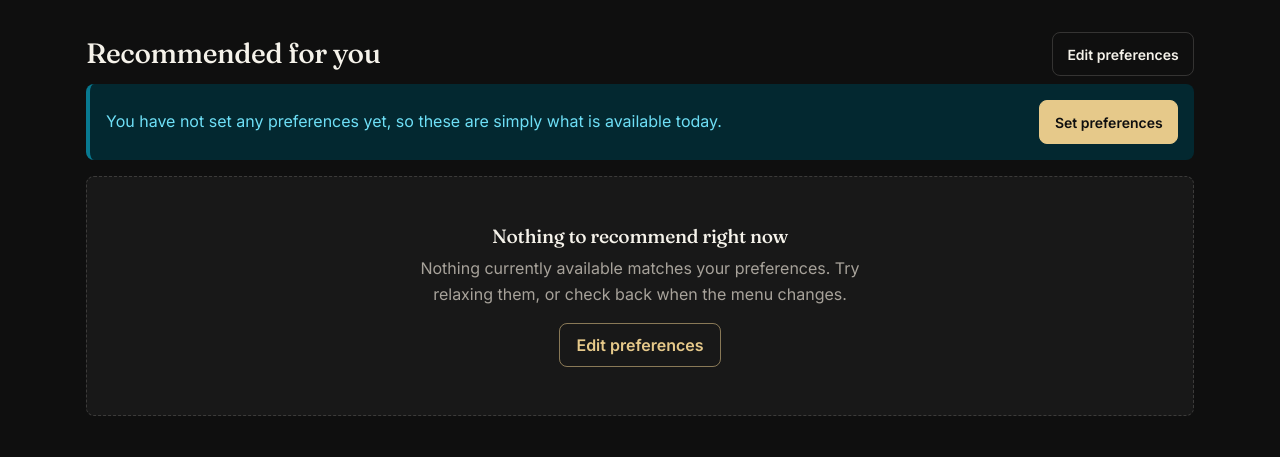
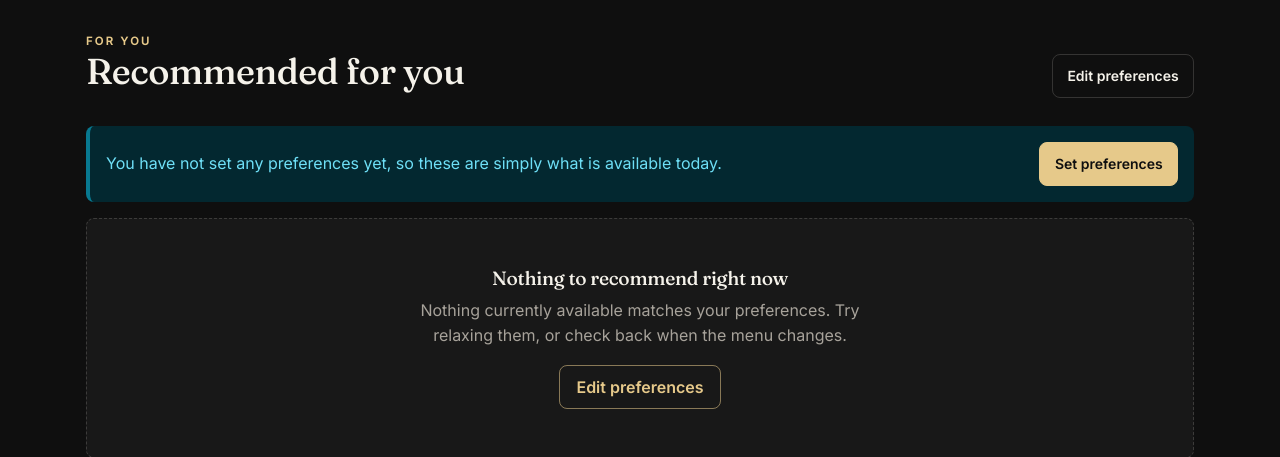
Before and after one commit to ayushrijal83-ops/QuickJunction, a Flask app: template app/templates/preferences/recommendations.html in a window 1280 px wide. Shown: the part 65-522 px from the top of the page. Run offline with Flask 3, Linux system fonts and the light colour scheme; the template is opened without the code that fills it, so the values that code supplies are empty; some libraries are stand-ins or nearby versions.

Commit message:
feat(ui): standardize customer preference page headers

```diff
--- a/app/templates/preferences/explain.html
+++ b/app/templates/preferences/explain.html
@@ -11,9 +11,10 @@
 </nav>
 
 {% if top %}
-  <div class="d-flex flex-wrap align-items-center justify-content-between gap-2 mb-4">
+  <div class="qj-page-header">
     <div>
-      <h1 class="h3 mb-1">{{ top.menu_item.name }}</h1>
+      <div class="qj-eyebrow">Top pick</div>
+      <h1>{{ top.menu_item.name }}</h1>
       <span class="text-secondary">{{ top.menu_item.category.name }}</span>
     </div>
     <span class="qj-price h4 mb-0">{{ top.menu_item.price | money }}</span>
--- a/app/templates/preferences/form.html
+++ b/app/templates/preferences/form.html
@@ -5,7 +5,7 @@
 {% block content %}
 <div class="row justify-content-center">
   <div class="col-lg-7">
-    <h1 class="h3 mb-1">My taste preferences</h1>
+    <div class="qj-page-header"><div><div class="qj-eyebrow">Your taste</div><h1>My taste preferences</h1></div></div>
     <p class="text-secondary mb-4">
       These drive your recommendations. All three are optional &mdash; leave any
       as &ldquo;No preference&rdquo; if you would rather not say.
--- a/app/templates/preferences/recommendations.html
+++ b/app/templates/preferences/recommendations.html
@@ -3,8 +3,11 @@
 {% block title %}Recommended for you &mdash; {{ restaurant.name }}{% endblock %}
 
 {% block content %}
-<div class="d-flex flex-wrap align-items-center justify-content-between gap-2 mb-2">
-  <h1 class="h3 mb-0">Recommended for you</h1>
+<div class="qj-page-header">
+  <div>
+    <div class="qj-eyebrow">For you</div>
+    <h1>Recommended for you</h1>
+  </div>
   <div class="d-flex gap-2">
     <a class="btn btn-outline-secondary btn-sm" href="{{ url_for('preferences.preferences') }}">Edit preferences</a>
     {% if recommendations %}
```
